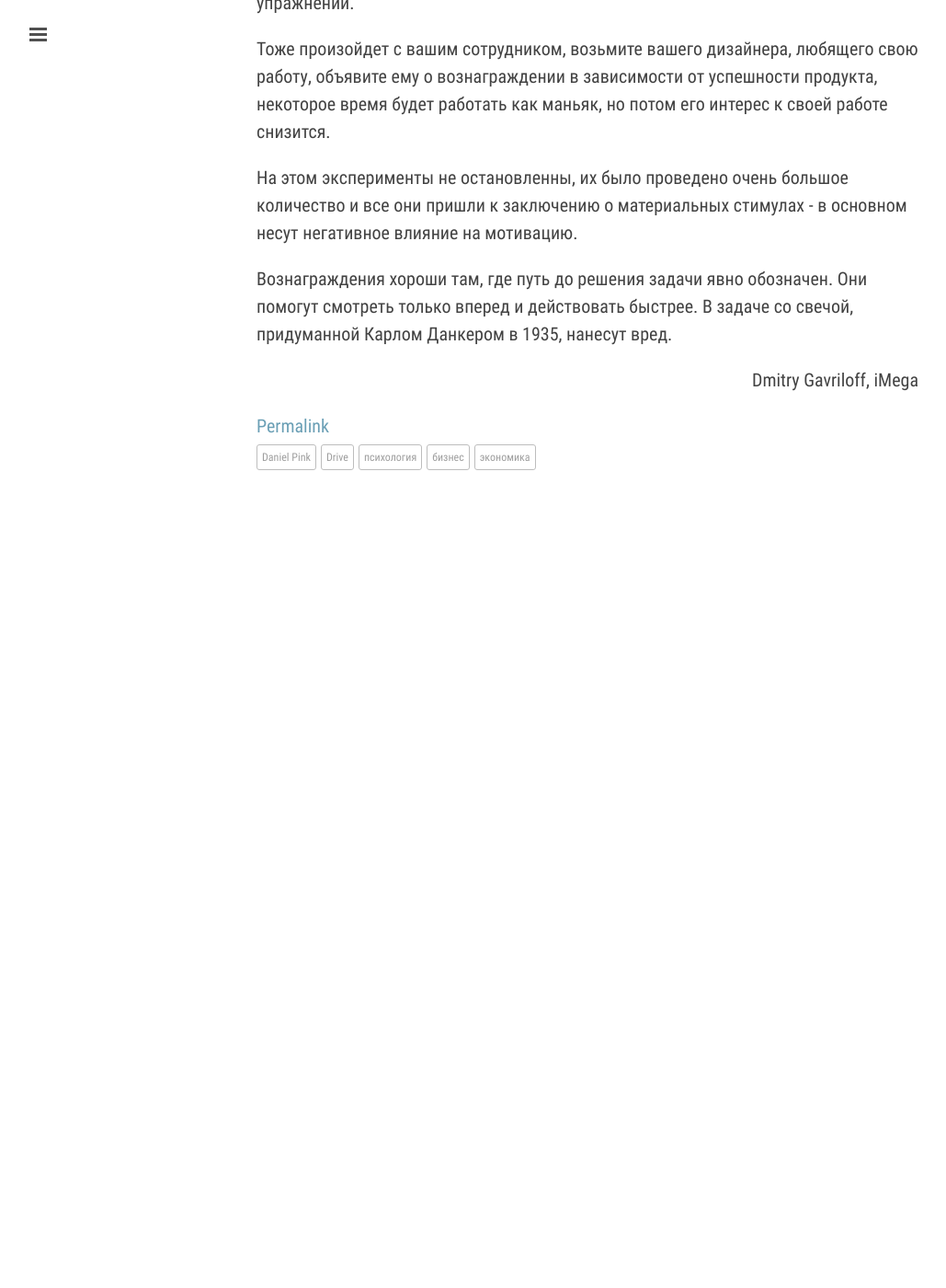
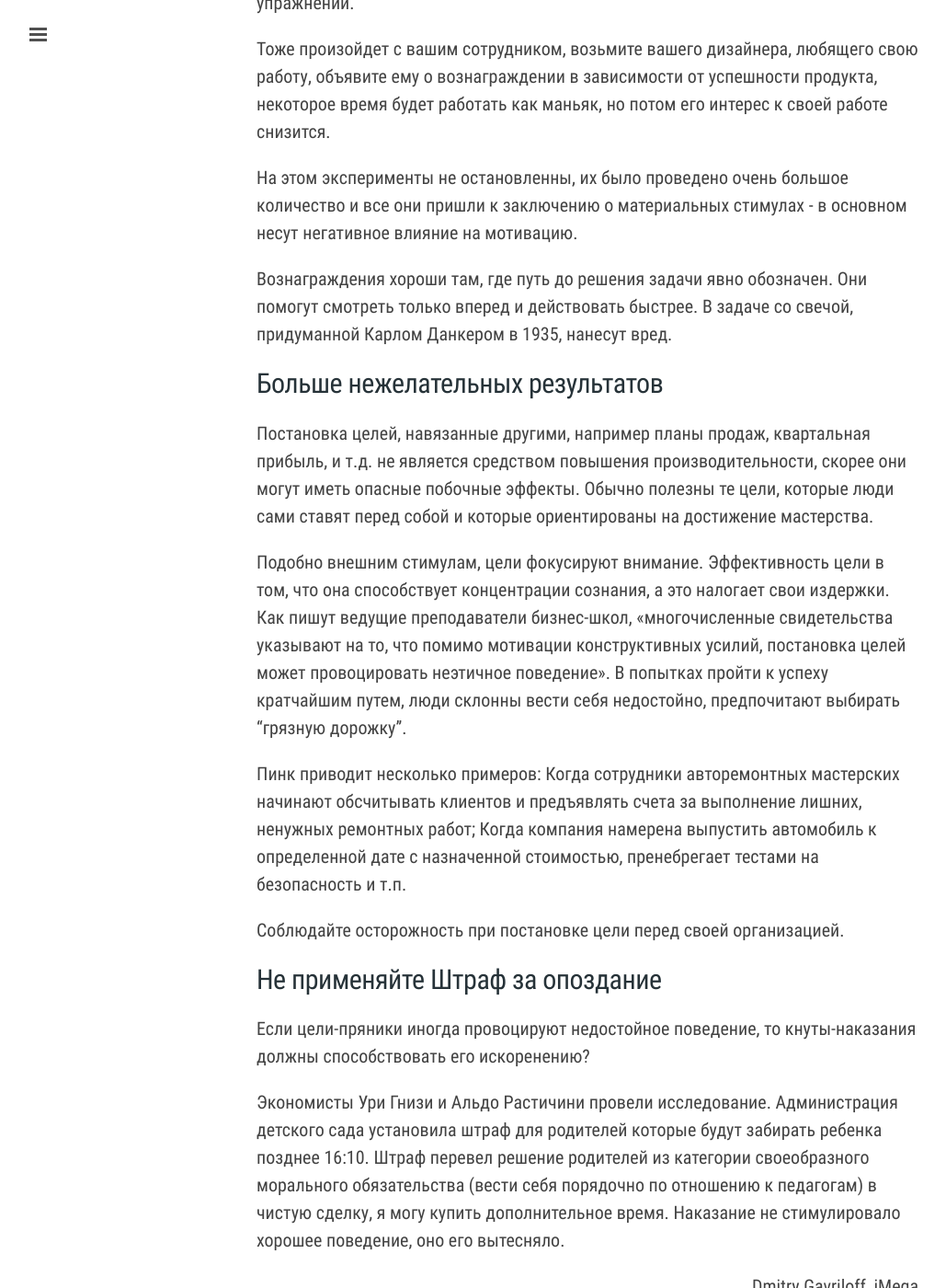
Before and after one commit to iMega/imega.github.io, a Jekyll site: the page built from _posts/2016-12-30-daniel-pink-drive.md, in a window 1280 px wide and 1400 px high, scrolled down 2284 px. Shown: the whole window at 92% size, without its empty margins (1-1030 px from the left). Built offline with Jekyll 4.4.1, drawn with Linux system fonts in a browser that asks for light colours; comment, search, counter and statistics services are not loaded; before the commit the page ends 2848 px from its top, so only the background shows below that.

Commit message:
daniel pink drive

```diff
--- a/_posts/2016-12-30-daniel-pink-drive.md
+++ b/_posts/2016-12-30-daniel-pink-drive.md
@@ -94,3 +94,36 @@ tags:
 Вознаграждения хороши там, где путь до решения задачи явно обозначен. Они
 помогут смотреть только вперед и действовать быстрее. В задаче со свечой,
 придуманной Карлом Данкером в 1935, нанесут вред.
+
+## Больше нежелательных результатов
+Постановка целей, навязанные другими, например планы продаж, квартальная
+прибыль, и т.д. не является средством повышения производительности, скорее
+они могут иметь опасные побочные эффекты. Обычно полезны те цели, которые люди
+сами ставят перед собой и которые ориентированы на достижение мастерства.
+
+Подобно внешним стимулам, цели фокусируют внимание. Эффективность цели в том,
+что она способствует концентрации сознания, а это налогает свои издержки.
+Как пишут ведущие преподаватели бизнес-школ, «многочисленные свидетельства
+указывают на то, что помимо мотивации конструктивных усилий, постановка целей
+может провоцировать неэтичное поведение». В попытках пройти к успеху кратчайшим
+путем, люди склонны вести себя недостойно, предпочитают выбирать
+"грязную дорожку".
+
+Пинк приводит несколько примеров: Когда сотрудники авторемонтных
+мастерских начинают обсчитывать клиентов и предъявлять счета за выполнение
+лишних, ненужных ремонтных работ; Когда компания намерена выпустить автомобиль
+к определенной дате с назначенной стоимостью, пренебрегает тестами
+на безопасность и т.п.
+
+Соблюдайте осторожность при постановке цели перед своей организацией.
+
+## Не применяйте Штраф за опоздание
+Если цели-пряники иногда провоцируют недостойное поведение, то кнуты-наказания
+должны способствовать его искоренению?
+
+Экономисты Ури Гнизи и Альдо Растичини провели исследование. Администрация
+детского сада установила штраф для родителей которые будут забирать ребенка
+позднее 16:10. Штраф перевел решение родителей из категории своеобразного
+морального обязательства (вести себя порядочно по отношению к педагогам)
+в чистую сделку, я могу купить дополнительное время. Наказание не стимулировало
+хорошее поведение, оно его вытесняло.
```
